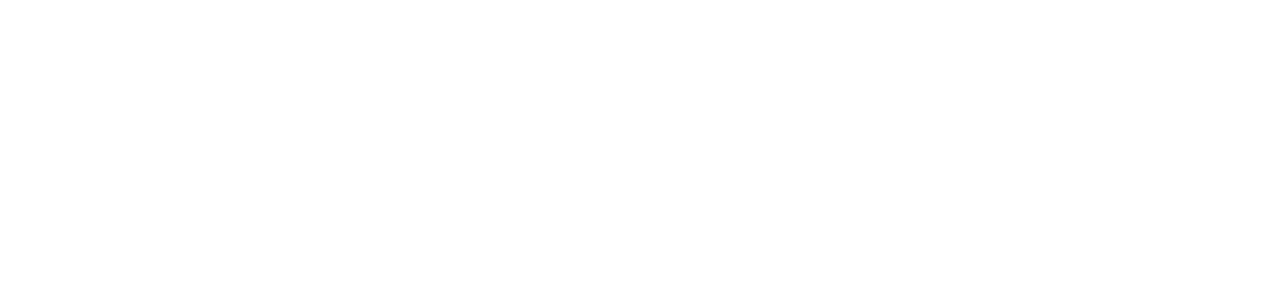
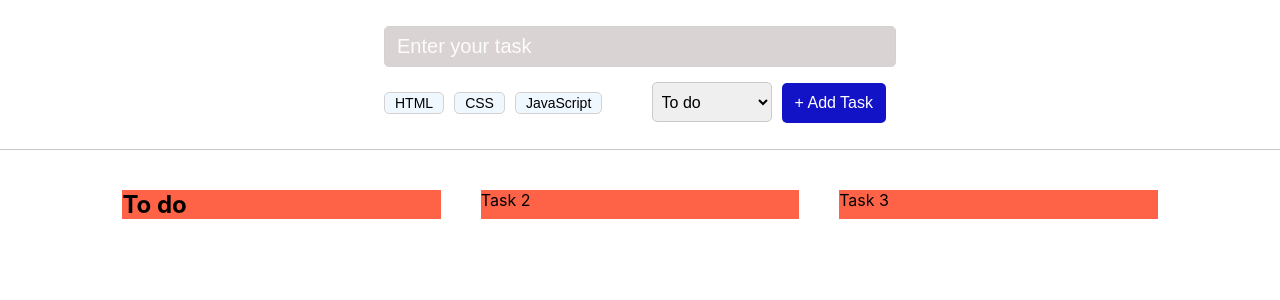
Before and after one commit to nipunasahanmahaliyana/sisara_todo, a React (Create React App) app: page / in a window 1280 px wide. Shown: the top 300 px of the page. Built offline with nearby package versions, Linux system fonts and the light colour scheme.

Commit message:
Components

```diff
--- a/src/App.css
+++ b/src/App.css
@@ -1,16 +1,22 @@
-.App {
-  text-align: center;
+*{
+  margin:0;
+  padding:0;
+  box-sizing: border-box;;
 }
 
-@media (prefers-reduced-motion: no-preference) {
-
+.app{
+  display: grid;
+  grid-template-rows: 150px  auto;
 }
 
-@keyframes App-logo-spin {
-  from {
-    transform: rotate(0deg);
-  }
-  to {
-    transform: rotate(360deg);
-  }
+.app_main{
+  display: flex;
+  justify-content: space-evenly;
+  padding: 20px 8% ;
 }
+
+.task_column {
+  width:33.33%;
+  background-color:tomato;
+  margin:20px;
+}
--- a/src/App.js
+++ b/src/App.js
@@ -1,8 +1,17 @@
 import './App.css';
+import TaskColumn from './components/TaskColumn';
+import TaskForm from './components/TaskFrom';
 
 function App() {
   return (
-   <></>
+   <div className='app'>
+   <TaskForm />
+   <main className='app_main'>
+      <TaskColumn />
+      <section className='task_column'>Task 2</section>
+      <section className='task_column'>Task 3</section>
+   </main>
+   </div>
   );
 }
 
--- /dev/null
+++ b/src/components/Tag.css
@@ -0,0 +1,10 @@
+.tag{
+    font-size: 14px;
+    font-weight:500;
+    background-color: aliceblue;
+    border:1px solid rgb(213, 209, 209);
+    border-radius: 5px;
+    padding: 2px 10px;
+    margin-right: 10px;
+    cursor: pointer;
+}
--- /dev/null
+++ b/src/components/Tag.jsx
@@ -0,0 +1,10 @@
+import './Tag.css';
+
+const Tag = (props) => {
+
+return(
+    <button className='tag'>{props.name}</button>
+);
+}
+
+export default Tag;
--- /dev/null
+++ b/src/components/TaskColumn.jsx
@@ -0,0 +1,11 @@
+import './TaskColumn.css';
+
+const TaskColumn = () => {
+    return(
+        <section className='task_column'>
+            <h2 className='task_column_heading'><img className='task_column_image' src="" alt=""></img>To do</h2>
+        </section>
+    );
+}
+
+export default TaskColumn;
--- /dev/null
+++ b/src/components/TaskForm.css
@@ -0,0 +1,57 @@
+.app_header {
+    display: flex;
+    align-items: center;
+    justify-content: center;
+    border-bottom:1px solid rgb(203, 199, 199);
+}
+
+.app_header > form {
+    width:40%;
+}
+
+.task_input::placeholder{
+    color:rgb(252, 252, 252)
+}
+.task_input{
+    font-size: 20px;
+    font-weight:500;
+    background: rgb(218, 211, 211);
+    color:black;
+    border:1px solid rgb(213, 209, 209);
+    border-radius: 5px;
+    padding: 8px 12px;
+    margin-bottom: 15px;
+    width: 100%;
+
+}
+
+.task_form_bottom_line {
+    display: flex;
+    align-items:center;
+    justify-content:space-between;
+    margin-right:10px;
+    cursor:pointer;
+}
+
+.task_status{
+    font-size:16px;
+    font-weight:500;
+    border:1px solid rgb(203, 202, 202);
+    border-radius:5px;
+    width:120px;
+    height:40px;
+    padding:0 5px;
+}
+
+.task_submit{
+    font-size:16px;
+    font-weight:500;
+    background-color: rgb(18, 18, 199);
+    color:white;
+    border-radius:5px;
+    height:40px;
+    padding:3px 13px;
+    margin-left:10px;
+    border:none;
+    cursor:pointer;
+}
--- /dev/null
+++ b/src/components/TaskFrom.jsx
@@ -0,0 +1,33 @@
+import React from 'react'
+import './TaskForm.css';
+import Tag from './Tag';
+
+const TaskForm = () => {
+    return (
+<header className='app_header'>
+    <form>
+            <input type="text" className="task_input" placeholder='Enter your task'></input>
+            <div className='task_form_bottom_line'>
+
+                <div>
+                <Tag name="HTML" />
+                <Tag name="CSS" />
+                <Tag name="JavaScript" />
+                </div>
+
+                <div>
+                <select className='task_status'>
+                    <option value="todo">To do</option>
+                    <option value="todo">To do</option>
+                    <option value="done">To do</option>
+                </select>
+                <button type="submit" className='task_submit'>+ Add Task</button>
+                </div>
+
+            </div>
+    </form>
+</header>
+    );
+}
+
+export default TaskForm;
```
Also changed, not shown: src/components/TaskColumn.css (added).
